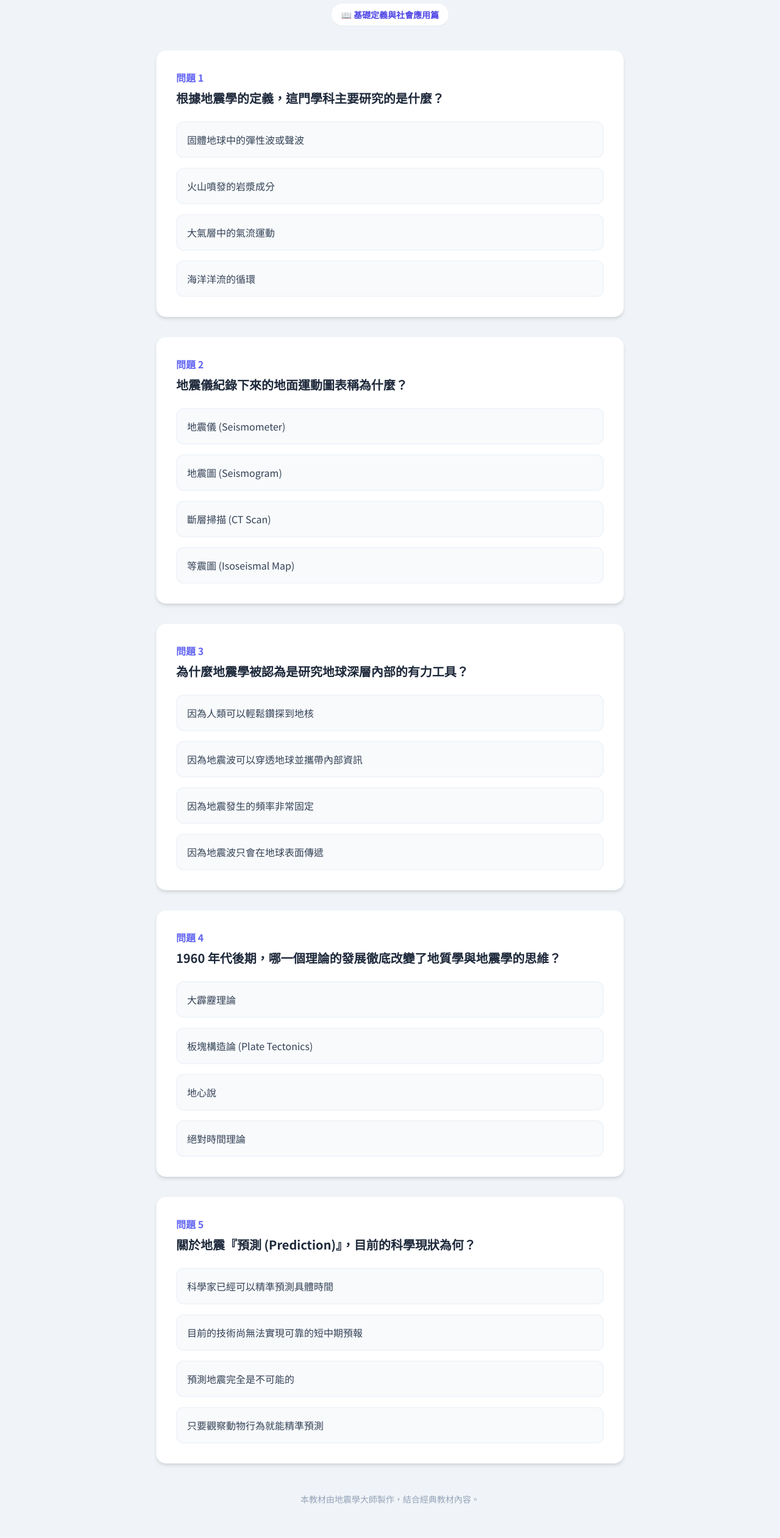
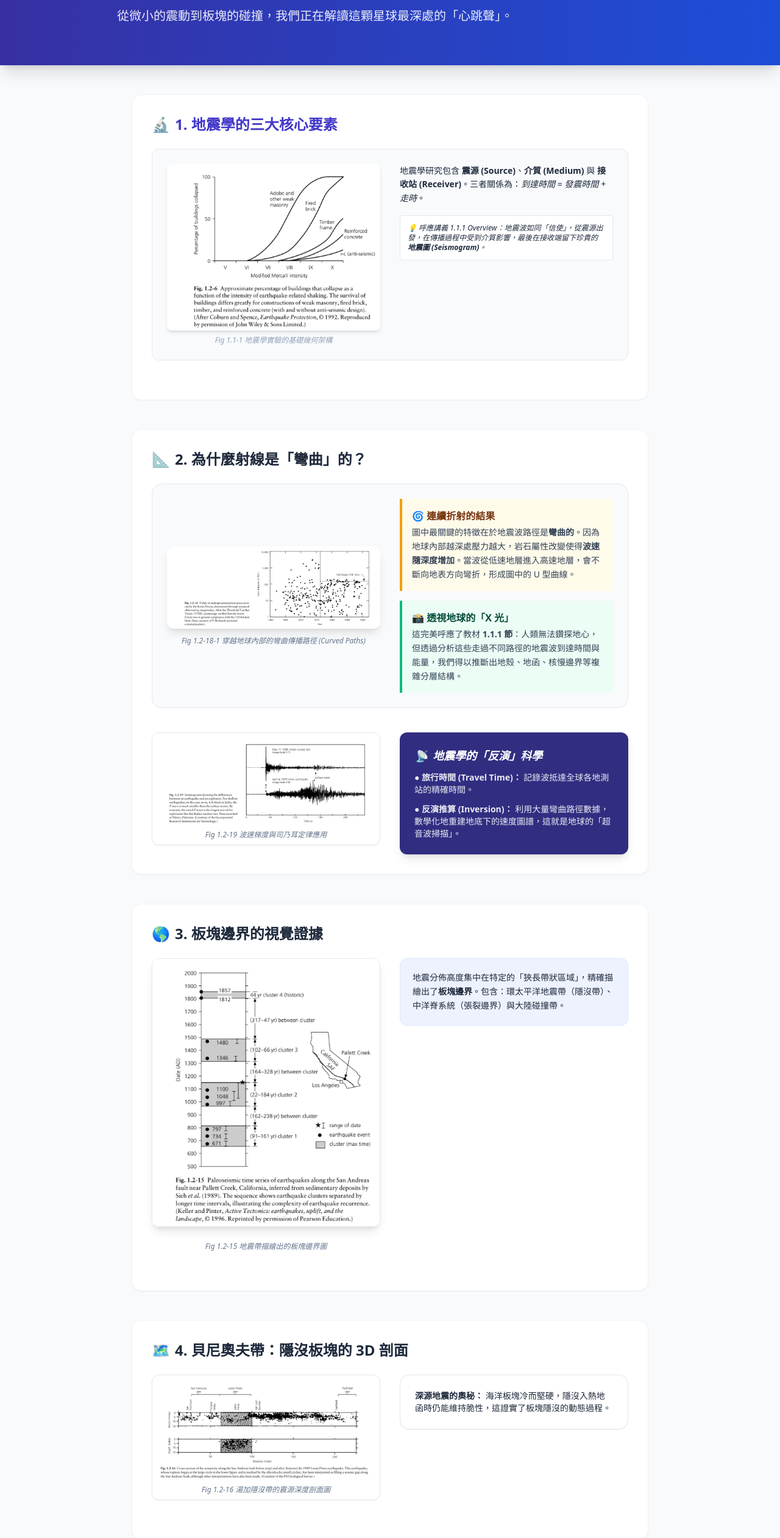
Before and after one commit to u11310036-netizen/seismology_ch1, a plain HTML site: page index.html in a window 1280 px wide. Shown: the part 118-2640 px from the top of the page at 61% size. Before the commit the page ends 2618 px from the top, so only its background shows below. Drawn offline with nearby package versions, Linux system fonts and the light colour scheme.

Commit message:
Update index.html

```diff
--- a/index.html
+++ b/index.html
@@ -3,156 +3,173 @@
 <head>
     <meta charset="UTF-8">
     <meta name="viewport" content="width=device-width, initial-scale=1.0">
-    <title>地震學大師：第一章互動練習</title>
+    <title>地震學第一章：深度互動導覽</title>
     <script src="https://cdn.tailwindcss.com"></script>
     <style>
-        @import url('https://fonts.googleapis.com/css2?family=Noto+Sans+TC:wght@400;700&display=swap');
-        body {
-            font-family: 'Noto Sans TC', sans-serif;
-            background-color: #f0f4f8;
-        }
-        .option-card:hover {
-            transform: translateY(-2px);
-            transition: all 0.2s;
-        }
-        .correct {
-            background-color: #d1fae5 !important;
-            border-color: #10b981 !important;
-            color: #065f46;
-        }
-        .wrong {
-            background-color: #fee2e2 !important;
-            border-color: #ef4444 !important;
-            color: #991b1b;
-        }
+        .faq-card { transition: all 0.3s ease; }
+        .faq-card:hover { transform: translateY(-3px); box-shadow: 0 12px 20px -5px rgba(0, 0, 0, 0.1); }
+        .math { font-family: 'Times New Roman', Times, serif; font-style: italic; }
+        .highlight-box { border-left: 4px solid #4f46e5; background-color: #f5f3ff; padding: 1rem; border-radius: 0 0.5rem 0.5rem 0; }
+        .benioff-box { border: 1px solid #e2e8f0; background: #fff; padding: 1.5rem; border-radius: 1rem; }
+        .path-analysis { border-left: 4px solid #f59e0b; background-color: #fffbeb; padding: 1rem; }
+        .xray-box { border-left: 4px solid #10b981; background-color: #ecfdf5; padding: 1rem; }
     </style>
 </head>
-<body class="p-4 md:p-8">
+<body class="bg-slate-50 text-slate-800 font-sans">
 
-    <div class="max-w-3xl mx-auto">
-        <!-- Header -->
-        <header class="text-center mb-10">
-            <h1 class="text-4xl font-bold text-slate-800 mb-2">🌍 地震學第一章 🌋</h1>
-            <p class="text-lg text-slate-600">你的專屬地震學導師，帶你探索地底的聲音</p>
-            <div class="mt-4 inline-block bg-white px-4 py-2 rounded-full shadow-sm text-sm text-indigo-600 font-semibold">
-                📖 基礎定義與社會應用篇
+    <header class="bg-gradient-to-r from-indigo-800 to-blue-700 text-white py-16 px-6 shadow-xl text-center md:text-left">
+        <div class="max-w-4xl mx-auto">
+            <h1 class="text-4xl md:text-5xl font-extrabold mb-4">🌍 地震學：地球的超音波實驗</h1>
+            <p class="text-xl opacity-90 leading-relaxed">
+                從微小的震動到板塊的碰撞，我們正在解讀這顆星球最深處的「心跳聲」。
+            </p>
+        </div>
+    </header>
+
+    <main class="max-w-4xl mx-auto py-12 px-6 space-y-12">
+
+        <section class="faq-card bg-white p-8 rounded-2xl shadow-sm border border-slate-100">
+            <h2 class="text-2xl font-bold text-indigo-700 mb-6 flex items-center">
+                <span class="mr-2">🔬</span> 1. 地震學的三大核心要素
+            </h2>
+            <div class="mb-8 bg-slate-50 p-6 rounded-xl border border-slate-200">
+                <div class="flex flex-col md:flex-row gap-8 items-start">
+                    <div class="flex-1">
+                        <img src="https://raw.githubusercontent.com/u11310036-netizen/seismology_ch1/main/fig1-2.6.png" alt="地震學基礎幾何架構 Fig 1.1-1" class="w-full h-auto rounded-lg shadow-md border border-white">
+                        <p class="text-center text-xs text-slate-400 mt-2 italic">Fig 1.1-1 地震學實驗的基礎幾何架構</p>
+                    </div>
+                    <div class="flex-1 space-y-4 text-sm leading-relaxed">
+                        <p>地震學研究包含 <strong>震源 (Source)</strong>、<strong>介質 (Medium)</strong> 與 <strong>接收站 (Receiver)</strong>。三者關係為：<em>到達時間 = 發震時間 + 走時</em>。</p>
+                        <div class="p-3 bg-white rounded border border-slate-200 text-xs italic">
+                            💡 呼應講義 1.1.1 Overview：地震波如同「信使」，從震源出發，在傳播過程中受到介質影響，最後在接收端留下珍貴的<strong>地震圖 (Seismogram)</strong>。
+                        </div>
+                    </div>
+                </div>
             </div>
-        </header>
+        </section>
 
-        <!-- Quiz Container -->
-        <div id="quiz-container" class="space-y-8">
-            <!-- Questions will be injected here -->
-        </div>
+        <section class="faq-card bg-white p-8 rounded-2xl shadow-sm border border-slate-100">
+            <h2 class="text-2xl font-bold text-slate-800 mb-6 flex items-center">
+                <span class="mr-2">📐</span> 2. 為什麼射線是「彎曲」的？
+            </h2>
 
-        <!-- Result Section -->
-        <div id="final-result" class="hidden mt-12 p-8 bg-white rounded-2xl shadow-xl text-center">
-            <h2 class="text-3xl font-bold mb-4">測驗完成！✨</h2>
-            <p id="score-text" class="text-xl mb-6"></p>
-            <button onclick="location.reload()" class="bg-indigo-600 text-white px-8 py-3 rounded-xl font-bold hover:bg-indigo-700 transition">
-                再測一次 🔄
-            </button>
-        </div>
+            <div class="mb-10 bg-slate-50 p-6 rounded-2xl border border-slate-200">
+                <div class="grid grid-cols-1 lg:grid-cols-2 gap-8 items-center">
+                    <div>
+                        <img src="https://raw.githubusercontent.com/u11310036-netizen/seismology_ch1/main/fig1-2.18-1.png" alt="地震波彎曲路徑示意圖 Fig 1.2-18-1" class="w-full h-auto rounded-xl shadow-lg border-2 border-white">
+                        <p class="text-center text-xs text-slate-500 mt-3 italic text-balance">Fig 1.2-18-1 穿越地球內部的彎曲傳播路徑 (Curved Paths)</p>
+                    </div>
+                    <div class="space-y-4">
+                        <div class="path-analysis">
+                            <h3 class="font-bold text-amber-900 mb-1">🌀 連續折射的結果</h3>
+                            <p class="text-sm text-slate-700 leading-relaxed">
+                                圖中最關鍵的特徵在於地震波路徑是<strong>彎曲的</strong>。因為地球內部越深處壓力越大，岩石屬性改變使得<strong>波速隨深度增加</strong>。當波從低速地層進入高速地層，會不斷向地表方向彎折，形成圖中的 U 型曲線。
+                            </p>
+                        </div>
+                        <div class="xray-box">
+                            <h3 class="font-bold text-emerald-900 mb-1">📸 透視地球的「X 光」</h3>
+                            <p class="text-sm text-slate-700 leading-relaxed">
+                                這完美呼應了教材 <strong>1.1.1 節</strong>：人類無法鑽探地心，但透過分析這些走過不同路徑的地震波到達時間與能量，我們得以推斷出地殼、地函、核慢邊界等複雜分層結構。
+                            </p>
+                        </div>
+                    </div>
+                </div>
+            </div>
 
-        <!-- Footer -->
-        <footer class="mt-12 text-center text-slate-400 text-sm">
-            本教材由地震學大師製作，結合經典教材內容。
-        </footer>
-    </div>
+            <div class="grid grid-cols-1 lg:grid-cols-2 gap-8">
+                <div class="space-y-4">
+                    <div class="border border-slate-200 p-2 rounded-xl bg-white shadow-sm">
+                        <img src="https://raw.githubusercontent.com/u11310036-netizen/seismology_ch1/main/fig1-2.19.png" alt="地震波彎曲機制 Fig 1.2-19" class="w-full h-auto rounded-lg">
+                        <p class="text-center text-xs text-slate-500 mt-2 italic text-balance">Fig 1.2-19 波速梯度與司乃耳定律應用</p>
+                    </div>
+                </div>
 
-    <script>
-        const quizData = [
-            {
-                question: "根據地震學的定義，這門學科主要研究的是什麼？",
-                options: ["固體地球中的彈性波或聲波", "火山噴發的岩漿成分", "大氣層中的氣流運動", "海洋洋流的循環"],
-                correct: 0,
-                rationale: "地震學的核心在於研究彈性波（地震波）在地球內部的傳播方式。就像用聽診器聽地球的心跳！"
-            },
-            {
-                question: "地震儀紀錄下來的地面運動圖表稱為什麼？",
-                options: ["地震儀 (Seismometer)", "地震圖 (Seismogram)", "斷層掃描 (CT Scan)", "等震圖 (Isoseismal Map)"],
-                correct: 1,
-                rationale: "地震儀是機器，紀錄下來的『紙本或數位訊號』叫做『地震圖』。就像心電圖是心臟跳動的紀錄。"
-            },
-            {
-                question: "為什麼地震學被認為是研究地球深層內部的有力工具？",
-                options: ["因為人類可以輕鬆鑽探到地核", "因為地震波可以穿透地球並攜帶內部資訊", "因為地震發生的頻率非常固定", "因為地震波只會在地球表面傳遞"],
-                correct: 1,
-                rationale: "目前的鑽探最深才 13 公里，地核有 6300 多公里深！我們只能靠地震波像 X 光一樣『穿透』地球來觀察。"
-            },
-            {
-                question: "1960 年代後期，哪一個理論的發展徹底改變了地質學與地震學的思維？",
-                options: ["大霹靂理論", "板塊構造論 (Plate Tectonics)", "地心說", "絕對時間理論"],
-                correct: 1,
-                rationale: "板塊構造論解釋了為什麼地震大多發生在板塊邊緣，這場『革命』統一了地科各領域的觀點。"
-            },
-            {
-                question: "關於地震『預測 (Prediction)』，目前的科學現狀為何？",
-                options: ["科學家已經可以精準預測具體時間", "目前的技術尚無法實現可靠的短中期預報", "預測地震完全是不可能的", "只要觀察動物行為就能精準預測"],
-                correct: 1,
-                rationale: "雖然我們可以推算未來幾十年的發生機率，但要精準說出『明天幾點幾分會地震』，目前還做不到喔。"
-            }
-        ];
+                <div class="space-y-6">
+                    <div class="bg-indigo-900 text-white p-6 rounded-xl shadow-lg">
+                        <h3 class="text-lg font-bold mb-3 flex items-center italic">
+                            <span class="mr-2">📡</span> 地震學的「反演」科學
+                        </h3>
+                        <ul class="text-sm space-y-3 opacity-90">
+                            <li><strong>● 旅行時間 (Travel Time)：</strong> 記錄波抵達全球各地測站的精確時間。</li>
+                            <li><strong>● 反演推算 (Inversion)：</strong> 利用大量彎曲路徑數據，數學化地重建地底下的速度圖譜，這就是地球的「超音波掃描」。</li>
+                        </ul>
+                    </div>
+                </div>
+            </div>
+        </section>
 
-        const quizContainer = document.getElementById('quiz-container');
-        let userScores = 0;
-        let answeredCount = 0;
+        <section class="faq-card bg-white p-8 rounded-2xl shadow-sm border border-slate-100">
+            <h2 class="text-2xl font-bold text-slate-800 mb-6 flex items-center">
+                <span class="mr-2">🌎</span> 3. 板塊邊界的視覺證據
+            </h2>
+            <div class="grid grid-cols-1 lg:grid-cols-2 gap-8 mb-8">
+                <div class="space-y-6">
+                    <img src="https://raw.githubusercontent.com/u11310036-netizen/seismology_ch1/main/fig1-2.15.png" alt="全球地震與板塊邊界 Fig 1.2-15" class="w-full h-auto rounded-xl shadow-lg border border-slate-200">
+                    <p class="text-center text-xs text-slate-500 mt-2 italic text-balance">Fig 1.2-15 地震帶描繪出的板塊邊界圖</p>
+                </div>
+                <div class="space-y-4">
+                    <div class="bg-indigo-50 p-5 rounded-xl text-sm leading-relaxed border border-indigo-100">
+                        <p>地震分佈高度集中在特定的「狹長帶狀區域」，精確描繪出了<strong>板塊邊界</strong>。包含：環太平洋地震帶（隱沒帶）、中洋脊系統（張裂邊界）與大陸碰撞帶。</p>
+                    </div>
+                </div>
+            </div>
+        </section>
 
-        function renderQuiz() {
-            quizData.forEach((data, index) => {
-                const questionEl = document.createElement('div');
-                questionEl.className = 'bg-white p-6 md:p-8 rounded-2xl shadow-md border border-slate-100';
-                questionEl.innerHTML = `
-                    <p class="text-indigo-500 font-bold mb-2">問題 ${index + 1}</p>
-                    <h3 class="text-xl font-bold text-slate-800 mb-6">${data.question}</h3>
-                    <div class="grid gap-4" id="options-${index}">
-                        ${data.options.map((opt, i) => `
-                            <button onclick="checkAnswer(${index}, ${i})" class="option-card w-full text-left p-4 rounded-xl border-2 border-slate-100 bg-slate-50 hover:bg-white hover:border-indigo-200 transition text-slate-700">
-                                ${opt}
-                            </button>
-                        `).join('')}
+        <section class="faq-card bg-white p-8 rounded-2xl shadow-sm border border-slate-100">
+            <h2 class="text-2xl font-bold text-slate-800 mb-6 flex items-center">
+                <span class="mr-2">🗺️</span> 4. 貝尼奧夫帶：隱沒板塊的 3D 剖面
+            </h2>
+            <div class="grid grid-cols-1 lg:grid-cols-2 gap-8 mb-8">
+                <div class="border border-slate-200 p-2 rounded-xl bg-white shadow-sm">
+                    <img src="https://raw.githubusercontent.com/u11310036-netizen/seismology_ch1/main/fig1-2.16.png" alt="貝尼奧夫帶詳細分佈圖 Fig 1.2-16" class="w-full h-auto rounded-lg">
+                    <p class="text-center text-xs text-slate-500 mt-2 italic text-balance">Fig 1.2-16 湯加隱沒帶的震源深度剖面圖</p>
+                </div>
+                <div class="space-y-4">
+                    <div class="benioff-box shadow-sm text-sm">
+                        <p><strong>深源地震的奧秘：</strong> 海洋板塊冷而堅硬，隱沒入熱地函時仍能維持脆性，這證實了板塊隱沒的動態過程。</p>
                     </div>
-                    <div id="feedback-${index}" class="hidden mt-6 p-4 rounded-xl text-sm font-medium"></div>
-                `;
-                quizContainer.appendChild(questionEl);
-            });
-        }
+                </div>
+            </div>
+        </section>
 
-        window.checkAnswer = function(qIndex, oIndex) {
-            const feedbackEl = document.getElementById(`feedback-${qIndex}`);
-            const optionsContainer = document.getElementById(`options-${qIndex}`);
-            const buttons = optionsContainer.querySelectorAll('button');
+        <section class="faq-card bg-white p-8 rounded-2xl shadow-sm border border-slate-100">
+            <h2 class="text-2xl font-bold text-slate-800 mb-6 flex items-center">
+                <span class="mr-2">🛡️</span> 5. 社會應用：核爆監測與判別
+            </h2>
+            <div class="grid grid-cols-1 lg:grid-cols-2 gap-8">
+                <img src="https://raw.githubusercontent.com/u11310036-netizen/seismology_ch1/main/fig1-2.3.png" alt="核爆與地震辨別圖 Fig 1.2-20" class="w-full h-auto rounded-lg shadow-sm border border-slate-200">
+                <p class="text-sm text-slate-700 leading-relaxed">
+                    透過對比 <strong>體波規模 ($m_b$)</strong> 與 <strong>地震矩 ($M_0$)</strong>，地震學家可以精確區分核試爆（主要產生壓縮 P 波）與天然地震（剪切滑動為主）。
+                </p>
+            </div>
+        </section>
 
-            // Prevent double clicking
-            if (!feedbackEl.classList.contains('hidden')) return;
+        <section class="faq-card bg-white p-8 rounded-2xl shadow-sm border border-slate-100">
+            <h2 class="text-2xl font-bold text-red-700 mb-6 flex items-center">
+                <span class="mr-2">🔥</span> 6. 致命的連鎖反應：次生災害
+            </h2>
+            <div class="grid grid-cols-1 md:grid-cols-3 gap-6">
+                <div class="p-5 bg-orange-50 rounded-xl border border-orange-100 text-xs">
+                    <h3 class="font-bold text-orange-800 mb-1 text-sm">🔥 火災</h3>
+                    <p>瓦斯管斷裂引發。1906 舊金山地震中，火災損失是震動破壞的 10 倍。</p>
+                </div>
+                <div class="p-5 bg-blue-50 rounded-xl border border-blue-100 text-xs">
+                    <h3 class="font-bold text-blue-800 mb-1 text-sm">🌊 海嘯</h3>
+                    <p>海床位移引起。1896 三陸地震引發 35m 巨浪造成 2.6 萬人罹難。</p>
+                </div>
+                <div class="p-5 bg-stone-50 rounded-xl border border-stone-100 text-xs">
+                    <h3 class="font-bold text-stone-800 mb-1 text-sm">⛰️ 山崩</h3>
+                    <p>強震搖鬆陡坡。1970 秘魯地震引發的冰石山崩以時速 300 公里傾瀉。</p>
+                </div>
+            </div>
+        </section>
 
-            const isCorrect = oIndex === quizData[qIndex].correct;
+    </main>
 
-            buttons[oIndex].classList.add(isCorrect ? 'correct' : 'wrong');
-            buttons[quizData[qIndex].correct].classList.add('correct');
+    <footer class="bg-slate-900 text-slate-400 py-12 px-6 text-center">
+        <p class="mb-2 text-white font-bold">地震學第一章：互動學習導覽</p>
+        <p class="text-sm italic">「地震學讓我們不必挖掘，就能看見地心。」 — Keiiti Aki, 1980</p>
+    </footer>
 
-            feedbackEl.innerHTML = `
-                <p class="font-bold mb-1">${isCorrect ? '✅ 太棒了！答對囉！' : '❌ 沒關係，再接再厲！'}</p>
-                <p class="text-slate-600 leading-relaxed">${quizData[qIndex].rationale}</p>
-            `;
-            feedbackEl.className = `mt-6 p-4 rounded-xl text-sm ${isCorrect ? 'bg-green-50 text-green-700' : 'bg-red-50 text-red-700'} block`;
-
-            if (isCorrect) userScores++;
-            answeredCount++;
-
-            if (answeredCount === quizData.length) {
-                showFinalResult();
-            }
-        };
-
-        function showFinalResult() {
-            const finalResult = document.getElementById('final-result');
-            const scoreText = document.getElementById('score-text');
-            finalResult.classList.remove('hidden');
-            scoreText.innerText = `你在 ${quizData.length} 題中答對了 ${userScores} 題！繼續加油，你快要成為地震學小專家了！🌊`;
-            window.scrollTo({ top: document.body.scrollHeight, behavior: 'smooth' });
-        }
-
-        renderQuiz();
-    </script>
 </body>
 </html>
```
